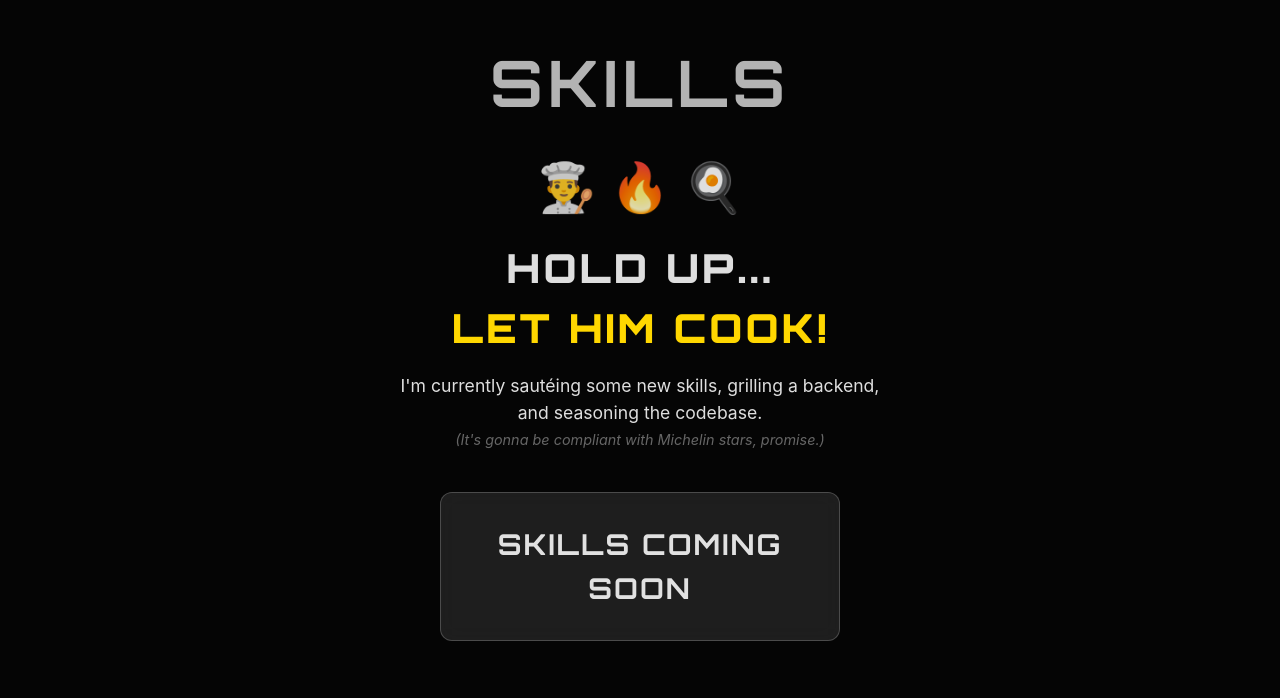
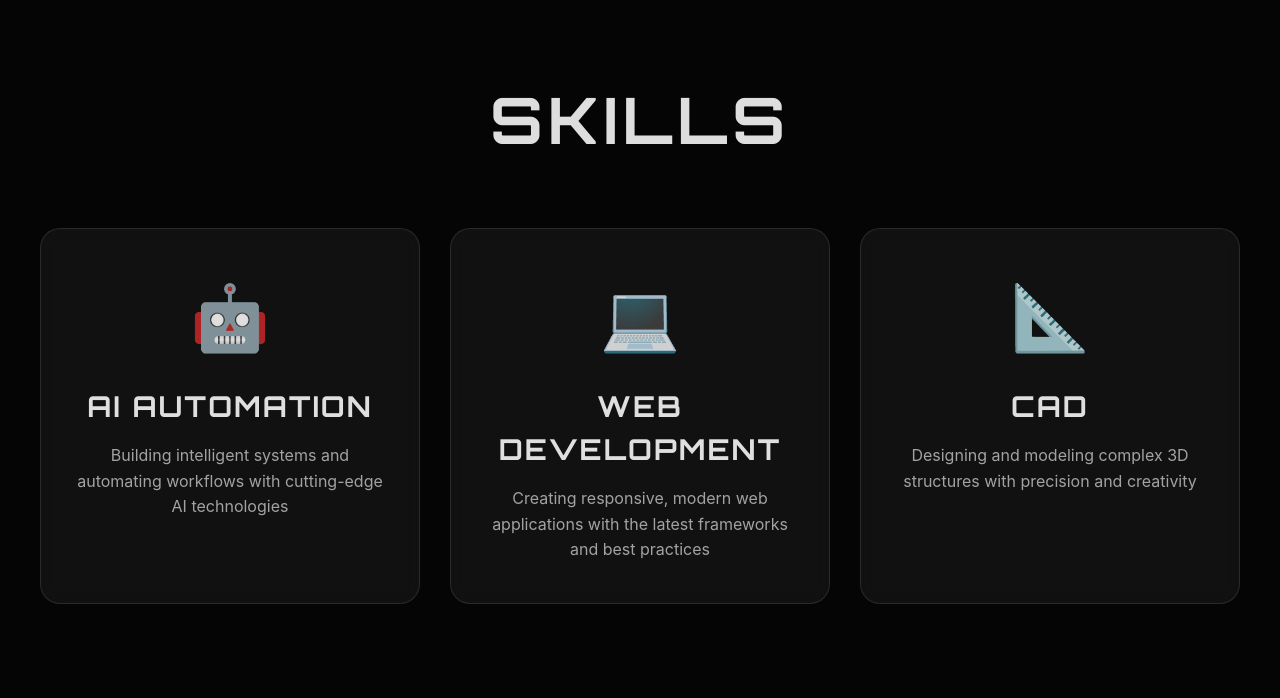
Before and after one commit to PAVANPRATHEEK/website1, a React (Vite) app: page / in a window 1280 px wide. Shown: the part 862-1560 px from the top of the page. Built offline with nearby package versions, Linux system fonts and the light colour scheme.

Commit message:
Update Skills section with professional skill cards for AI Automation, Web Development, and CAD

```diff
--- a/src/pages/Skills.jsx
+++ b/src/pages/Skills.jsx
@@ -1,103 +1,159 @@
 import { motion } from 'framer-motion';
 
 const Skills = () => {
+    const skills = [
+        {
+            title: 'AI Automation',
+            icon: '🤖',
+            description: 'Building intelligent systems and automating workflows with cutting-edge AI technologies',
+            gradient: 'linear-gradient(135deg, #667eea 0%, #764ba2 100%)'
+        },
+        {
+            title: 'Web Development',
+            icon: '💻',
+            description: 'Creating responsive, modern web applications with the latest frameworks and best practices',
+            gradient: 'linear-gradient(135deg, #f093fb 0%, #f5576c 100%)'
+        },
+        {
+            title: 'CAD',
+            icon: '📐',
+            description: 'Designing and modeling complex 3D structures with precision and creativity',
+            gradient: 'linear-gradient(135deg, #4facfe 0%, #00f2fe 100%)'
+        }
+    ];
+
+    const containerVariants = {
+        hidden: { opacity: 0 },
+        visible: {
+            opacity: 1,
+            transition: {
+                staggerChildren: 0.2
+            }
+        }
+    };
+
+    const cardVariants = {
+        hidden: { opacity: 0, y: 50 },
+        visible: {
+            opacity: 1,
+            y: 0,
+            transition: {
+                type: "spring",
+                stiffness: 100,
+                damping: 12
+            }
+        }
+    };
+
     return (
         <section style={{
-            height: '100vh',
+            minHeight: '100vh',
             display: 'flex',
             flexDirection: 'column',
             justifyContent: 'center',
             alignItems: 'center',
             textAlign: 'center',
             background: 'var(--bg-color)',
-            overflow: 'hidden',
-            padding: '20px'
+            padding: '80px 20px'
         }}>
-            <h2 style={{
+            <motion.h2
+                initial={{ opacity: 0, y: -50 }}
+                whileInView={{ opacity: 1, y: 0 }}
+                viewport={{ once: true }}
+                transition={{ duration: 0.6 }}
+                style={{
                     fontSize: '4rem',
-                marginBottom: '20px',
+                    marginBottom: '60px',
                     color: 'var(--text-color)',
                     fontFamily: "'Orbitron', sans-serif",
-                opacity: 0.8,
                     letterSpacing: '5px',
                     textTransform: 'uppercase'
-            }}>
+                }}
+            >
                 Skills
-            </h2>
+            </motion.h2>
 
             <motion.div
-                initial={{ scale: 0 }}
-                whileInView={{ scale: 1 }}
+                variants={containerVariants}
+                initial="hidden"
+                whileInView="visible"
                 viewport={{ once: true }}
-                transition={{ type: "spring", stiffness: 260, damping: 20 }}
-                style={{ fontSize: '3rem', marginBottom: '15px' }}
+                style={{
+                    display: 'grid',
+                    gridTemplateColumns: 'repeat(auto-fit, minmax(300px, 1fr))',
+                    gap: '30px',
+                    maxWidth: '1200px',
+                    width: '100%'
+                }}
             >
-                👨‍🍳 🔥 🍳
+                {skills.map((skill, index) => (
+                    <motion.div
+                        key={index}
+                        variants={cardVariants}
+                        whileHover={{
+                            scale: 1.05,
+                            transition: { duration: 0.3 }
+                        }}
+                        style={{
+                            position: 'relative',
+                            padding: '40px 30px',
+                            background: 'var(--card-bg)',
+                            border: '1px solid var(--border-color)',
+                            borderRadius: '20px',
+                            backdropFilter: 'blur(10px)',
+                            overflow: 'hidden',
+                            cursor: 'pointer'
+                        }}
+                    >
+                        {/* Gradient overlay on hover */}
+                        <motion.div
+                            initial={{ opacity: 0 }}
+                            whileHover={{ opacity: 0.1 }}
+                            transition={{ duration: 0.3 }}
+                            style={{
+                                position: 'absolute',
+                                top: 0,
+                                left: 0,
+                                right: 0,
+                                bottom: 0,
+                                background: skill.gradient,
+                                pointerEvents: 'none'
+                            }}
+                        />
+
+                        <motion.div
+                            initial={{ scale: 1 }}
+                            whileHover={{ scale: 1.2, rotate: 360 }}
+                            transition={{ duration: 0.5 }}
+                            style={{
+                                fontSize: '4rem',
+                                marginBottom: '20px'
+                            }}
+                        >
+                            {skill.icon}
                         </motion.div>
 
-            <motion.h1
-                initial={{ opacity: 0, y: 50 }}
-                whileInView={{ opacity: 1, y: 0 }}
-                viewport={{ once: true }}
-                transition={{ duration: 0.8, type: "spring" }}
-                style={{
-                    fontSize: '2.5rem',
-                    fontWeight: '900',
-                    color: 'var(--text-color)',
-                    fontFamily: "'Orbitron', sans-serif",
-                    marginBottom: '15px',
-                    textTransform: 'uppercase',
-                    letterSpacing: '3px'
-                }}
-            >
-                Hold Up... <br />
-                <span style={{ color: '#FFD700' }}>Let Him Cook!</span>
-            </motion.h1>
-
-            <motion.p
-                initial={{ opacity: 0 }}
-                whileInView={{ opacity: 1 }}
-                transition={{ delay: 0.5, duration: 1 }}
-                style={{
-                    fontSize: '1.1rem',
-                    color: 'var(--text-color)',
-                    maxWidth: '500px',
-                    lineHeight: '1.5',
-                    opacity: 0.8
-                }}
-            >
-                I'm currently sautéing some new skills, grilling a backend, and seasoning the codebase.
-                <br />
-                <span style={{ fontSize: '0.9rem', fontStyle: 'italic', color: '#666' }}>
-                    (It's gonna be compliant with Michelin stars, promise.)
-                </span>
-            </motion.p>
-
-            <motion.div
-                initial={{ opacity: 0, y: 50 }}
-                whileInView={{ opacity: 1, y: 0 }}
-                viewport={{ once: true }}
-                transition={{ delay: 1, duration: 0.8 }}
-                style={{
-                    marginTop: '40px',
-                    padding: '30px 50px',
-                    backgroundColor: 'rgba(255, 255, 255, 0.1)',
-                    border: '1px solid rgba(255, 255, 255, 0.2)',
-                    borderRadius: '12px',
-                    backdropFilter: 'blur(10px)',
-                    maxWidth: '400px'
-                }}
-            >
                         <h3 style={{
                             fontSize: '1.8rem',
                             color: 'var(--text-color)',
                             fontFamily: "'Orbitron', sans-serif",
+                            marginBottom: '15px',
                             letterSpacing: '2px',
-                    margin: '0',
                             textTransform: 'uppercase'
                         }}>
-                    Skills Coming Soon
+                            {skill.title}
                         </h3>
+
+                        <p style={{
+                            fontSize: '1rem',
+                            color: 'var(--text-color)',
+                            opacity: 0.7,
+                            lineHeight: '1.6'
+                        }}>
+                            {skill.description}
+                        </p>
+                    </motion.div>
+                ))}
             </motion.div>
         </section>
     );
```
Lines whose indentation alone changed are shown as unchanged.
